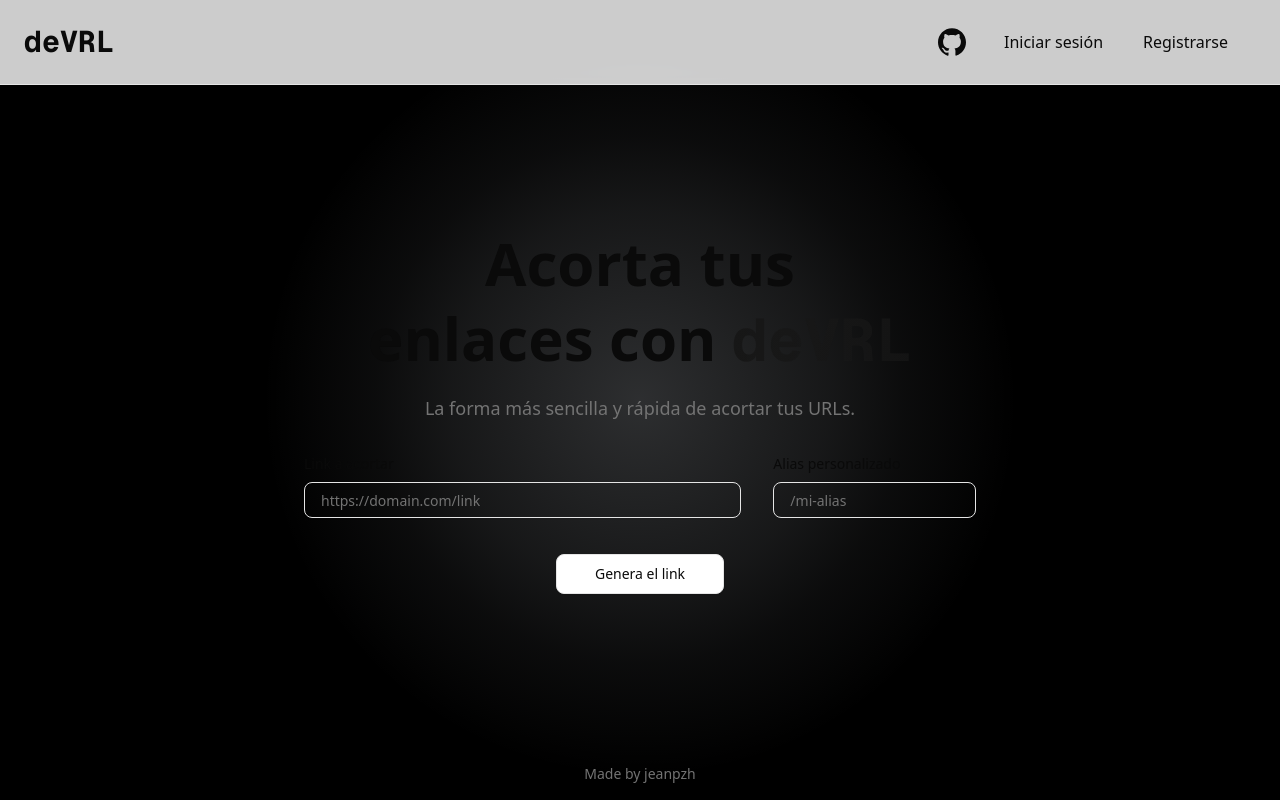
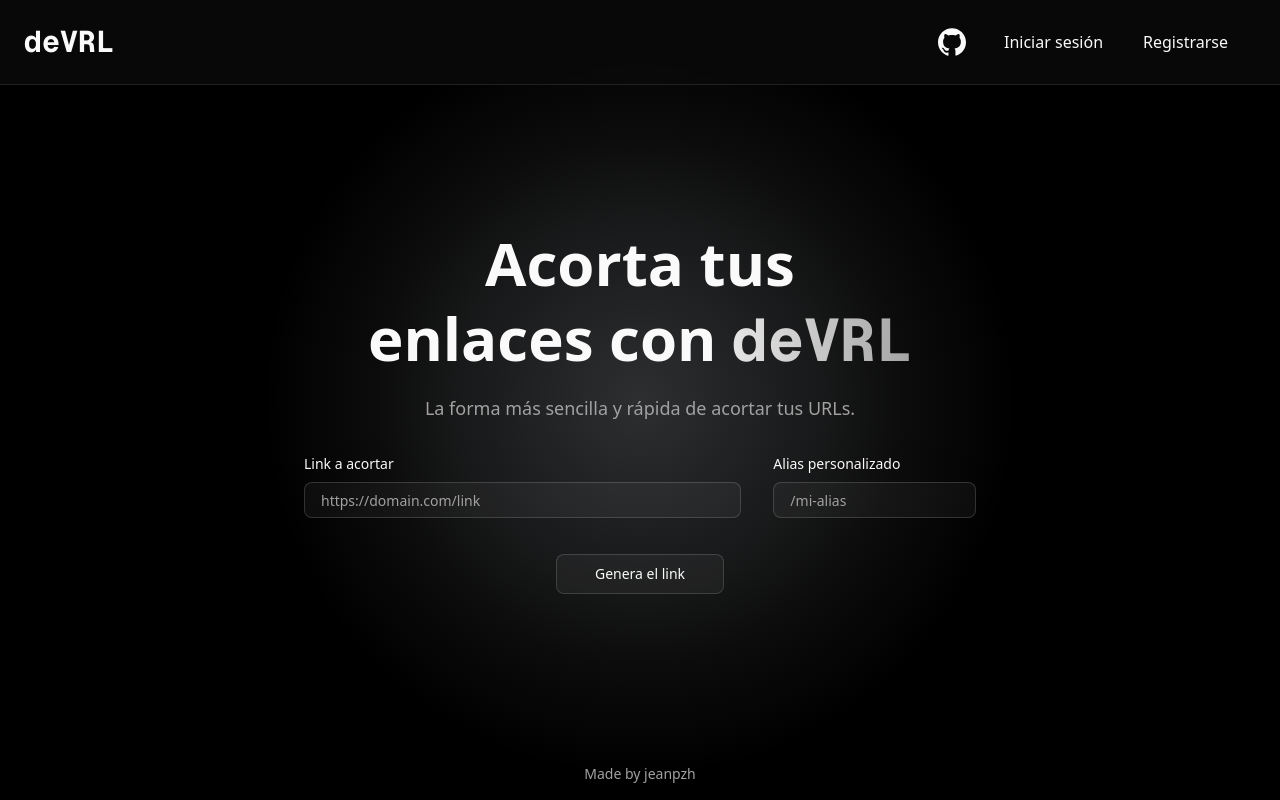
Before and after one commit to jeanpzh/devurl, a Next.js app: page / in a window 1280 px wide. Built offline with nearby package versions, Linux system fonts and the light colour scheme.

Commit message:
Update layout component to set HTML language to Spanish and apply dark mode class

```diff
--- a/src/app/layout.tsx
+++ b/src/app/layout.tsx
@@ -25,7 +25,7 @@ export default function RootLayout({
   children: React.ReactNode;
 }>) {
   return (
-    <html lang="en" suppressHydrationWarning>
+    <html lang="es" className="dark" suppressHydrationWarning>
       <body
         className={`${geistSans.variable} ${geistMono.variable} antialiased`}
       >
```
